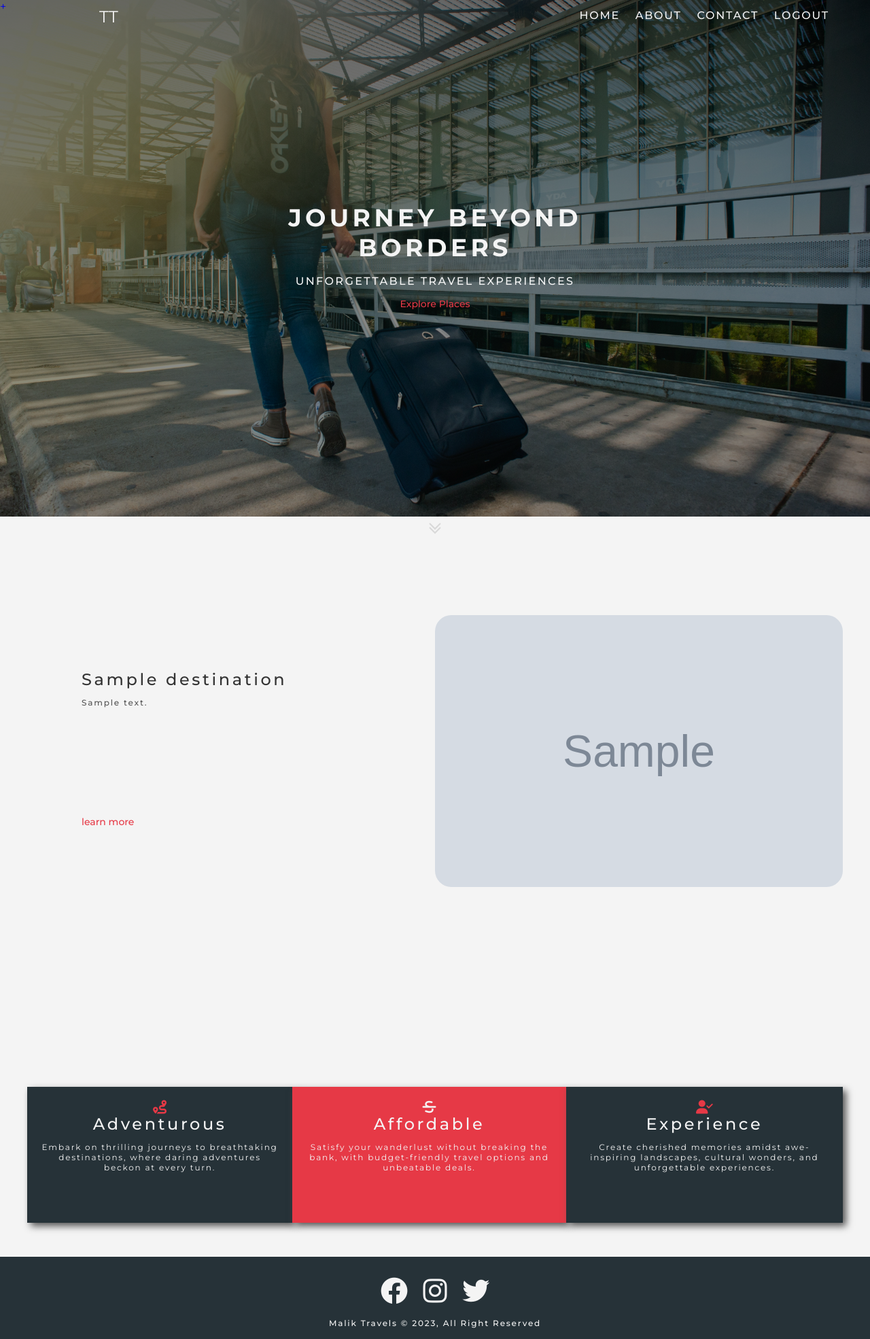
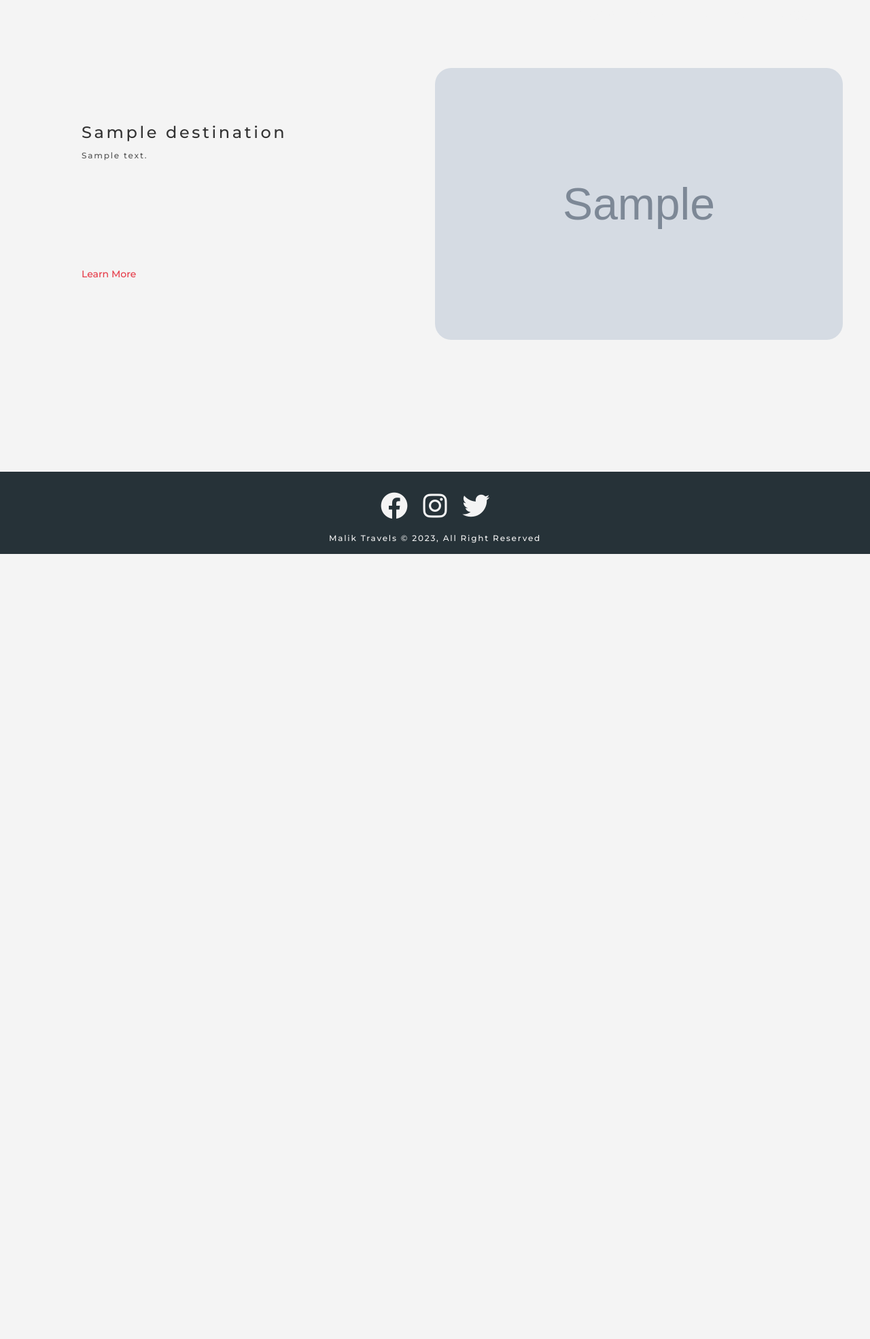
Before and after one commit to ehtishamalik/travel-app, a Flask app: page /explore in a window 1280 px wide. Shown: the whole page at 68% size. After the commit the page ends 815 px from the top, so only its background shows below. Run offline with Flask 3, Linux system fonts and the light colour scheme; a user stored in the database is signed in; tables that the repository leaves empty hold one stand-in row (values such as "Sample post"); grey boxes marked "Sample" are stand-in pictures.

Commit message:
Updated HTML structure

```diff
--- a/website/templates/contact.html
+++ b/website/templates/contact.html
@@ -1,6 +1,6 @@
 {% extends "index.html" %} {% block content %}
 
-<section class="contact-form mb-10">
+<section class="contact-form">
   <div class="container">
     <div class="contact-form-wrapper">
       <div class="company-address">
--- a/website/templates/explore.html
+++ b/website/templates/explore.html
@@ -1,31 +1,6 @@
 {% extends "index.html" %} {% block content %}
 
-<header class="header">
-  <div class="header-content">
-    <h1 class="text-uppercase text-bolder text-white">
-      Journey Beyond Borders
-    </h1>
-    <h3 class="text-uppercase text-white">Unforgettable Travel Experiences</h3>
-    <a class="button btn-primary" href="#explore-places">Explore Places</a>
-  </div>
-  <div class="add-btn">
-    <a href="/upload">+</a>
-  </div>
-</header>
-<div class="scroll-me">
-  <svg xmlns="http://www.w3.org/2000/svg" width="24" height="24">
-    <path
-      d="m12 17.586-7.293-7.293-1.414 1.414L12 20.414l8.707-8.707-1.414-1.414L12 17.586z"
-      fill="#555555"
-    />
-    <path
-      d="m20.707 5.707-1.414-1.414L12 11.586 4.707 4.293 3.293 5.707 12 14.414l8.707-8.707z"
-      fill="#555555"
-    />
-  </svg>
-</div>
-
-<section class="showcase" id="explore-places">
+<section class="showcase">
   <div class="container">
     {% for destination in destinations %} {% set row_class = 'image-right' if
     destination[0] % 2 == 1 else 'image-left' %}
@@ -41,7 +16,7 @@
           <p class="text-gray">{{ destination[2] }}</p>
         </div>
         <div class="button-container">
-          <a class="button btn-tertiary" href="/contact">learn more</a>
+          <a class="button is-style-tertiary" href="/contact">learn more</a>
         </div>
       </div>
     </div>
@@ -49,33 +24,4 @@
   </div>
 </section>
 
-<section class="features">
-  <div class="container feature-boxes">
-    <div class="box box-odd">
-      <i class="fas fa-route fa-2x text-red"></i>
-      <h2>Adventurous</h2>
-      <p class="text-normal">
-        Embark on thrilling journeys to breathtaking destinations, where daring
-        adventures beckon at every turn.
-      </p>
-    </div>
-    <div class="box box-even">
-      <i class="fas fa-strikethrough fa-2x"></i>
-      <h2>Affordable</h2>
-      <p class="text-normal">
-        Satisfy your wanderlust without breaking the bank, with budget-friendly
-        travel options and unbeatable deals.
-      </p>
-    </div>
-    <div class="box box-odd">
-      <i class="fas fa-user-check fa-2x text-red"></i>
-      <h2>Experience</h2>
-      <p class="text-normal">
-        Create cherished memories amidst awe-inspiring landscapes, cultural
-        wonders, and unforgettable experiences.
-      </p>
-    </div>
-  </div>
-</section>
-
 {% endblock %}
--- a/website/templates/index.html
+++ b/website/templates/index.html
@@ -23,7 +23,7 @@
   </head>
 
   <body>
-    <nav class="navbar {{ 'pos-absolute' if view == 'home' else 'bg-dark' }}">
+    <nav class="navbar {{ '' if view == 'home' else 'bg-dark' }}">
       <div class="container navbar__container">
         <a class="logo" href="/">TT</a>
         <ul class="nav-items">
```
Also changed, not shown: website/templates/share.html (+5 -8 lines).
